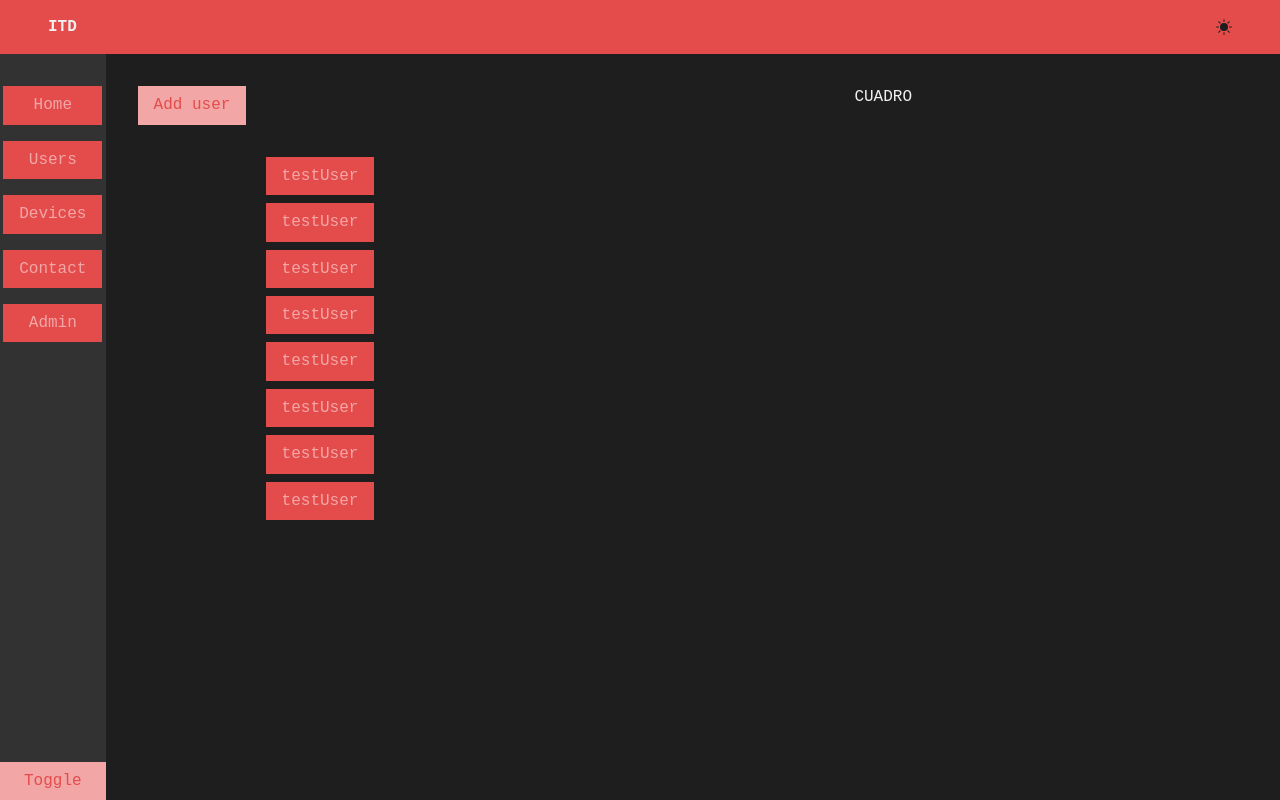
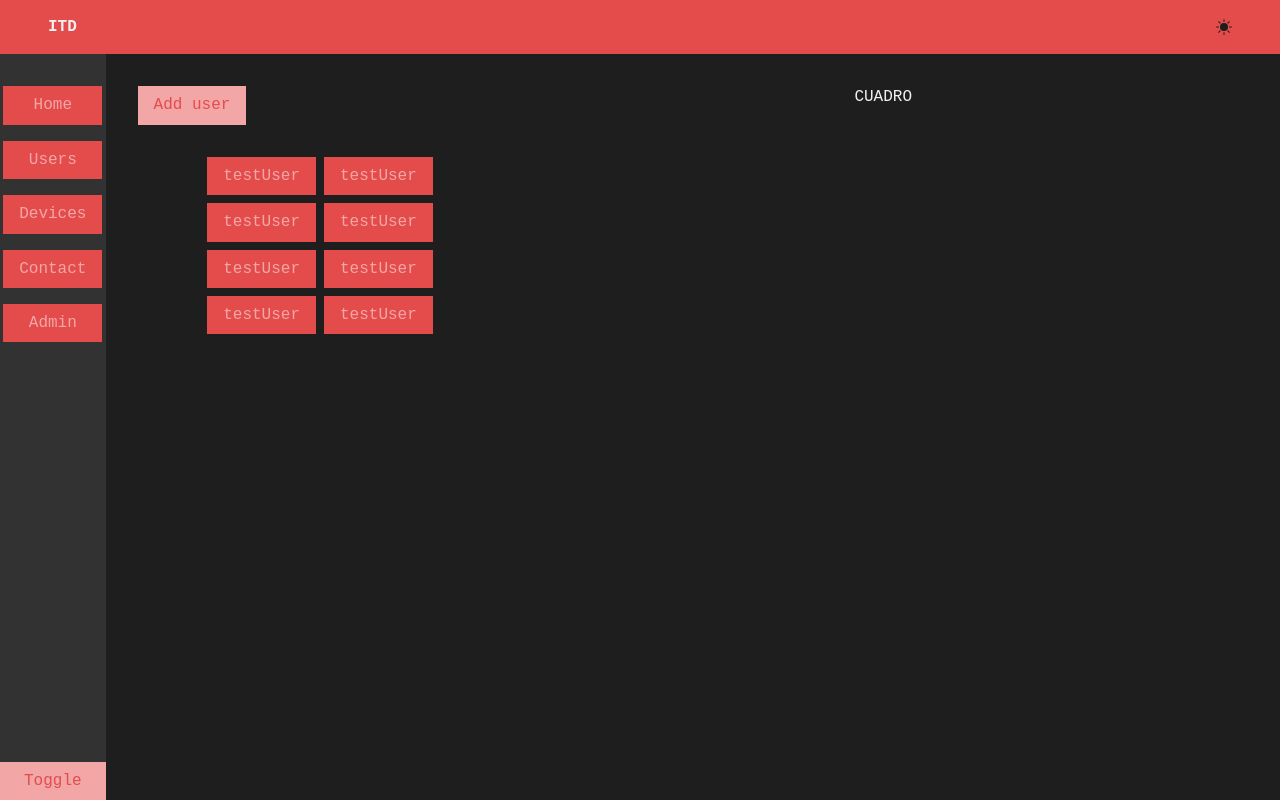
Before and after one commit to santio89/it-dashbord, a React (Vite) app: page /users in a window 1280 px wide. Built offline with nearby package versions, Linux system fonts and the light colour scheme.

Commit message:
structuring-layout

```diff
--- a/src/styles/css/styles.css
+++ b/src/styles/css/styles.css
@@ -280,7 +280,7 @@ select:focus-visible::placeholder {
 }
 .users__list > ul {
   display: grid;
-  /* grid-template-columns: 1fr 1fr; */
+  grid-template-columns: 1fr 1fr;
   place-content: start;
   place-items: center;
   gap: 0.5rem;
--- a/src/styles/scss/styles.scss
+++ b/src/styles/scss/styles.scss
@@ -291,7 +291,7 @@ select {
 
     >ul {
       display: grid;
-      /* grid-template-columns: 1fr 1fr; */
+      grid-template-columns: 1fr 1fr;
       place-content: start;
       place-items: center;
       gap: .5rem;
```
Also changed, not shown: 1 other file (tests, documents, lock files or other folders).
